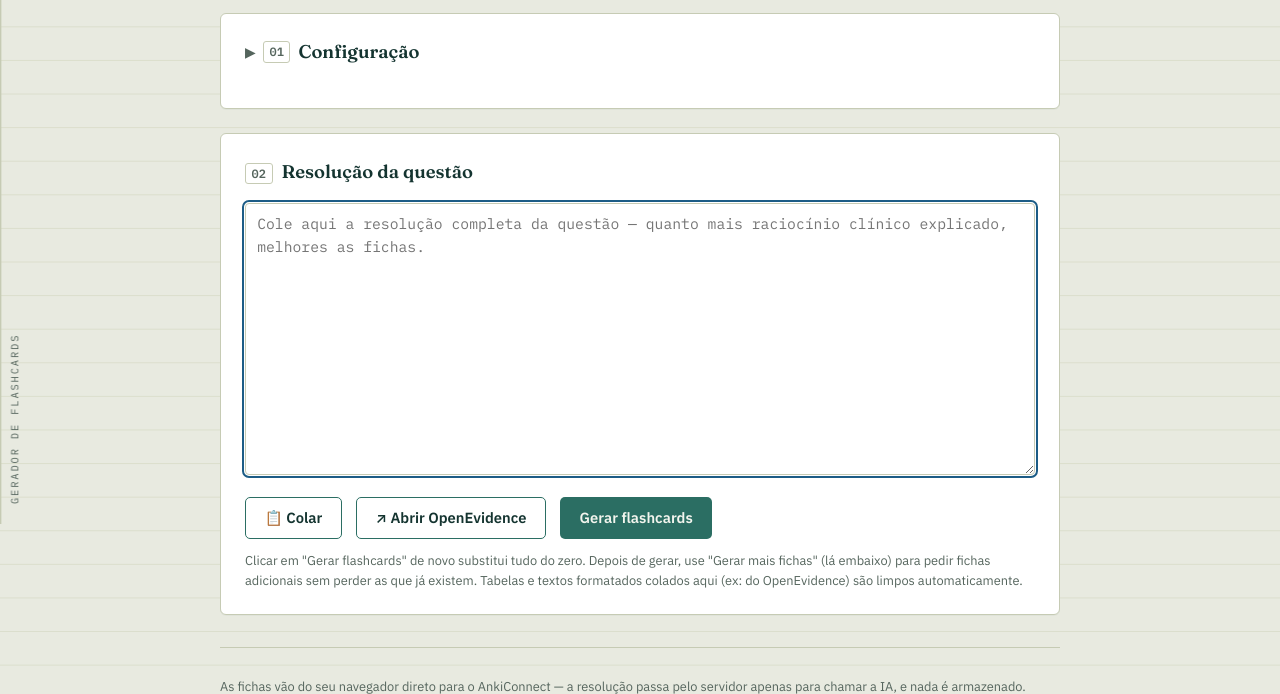
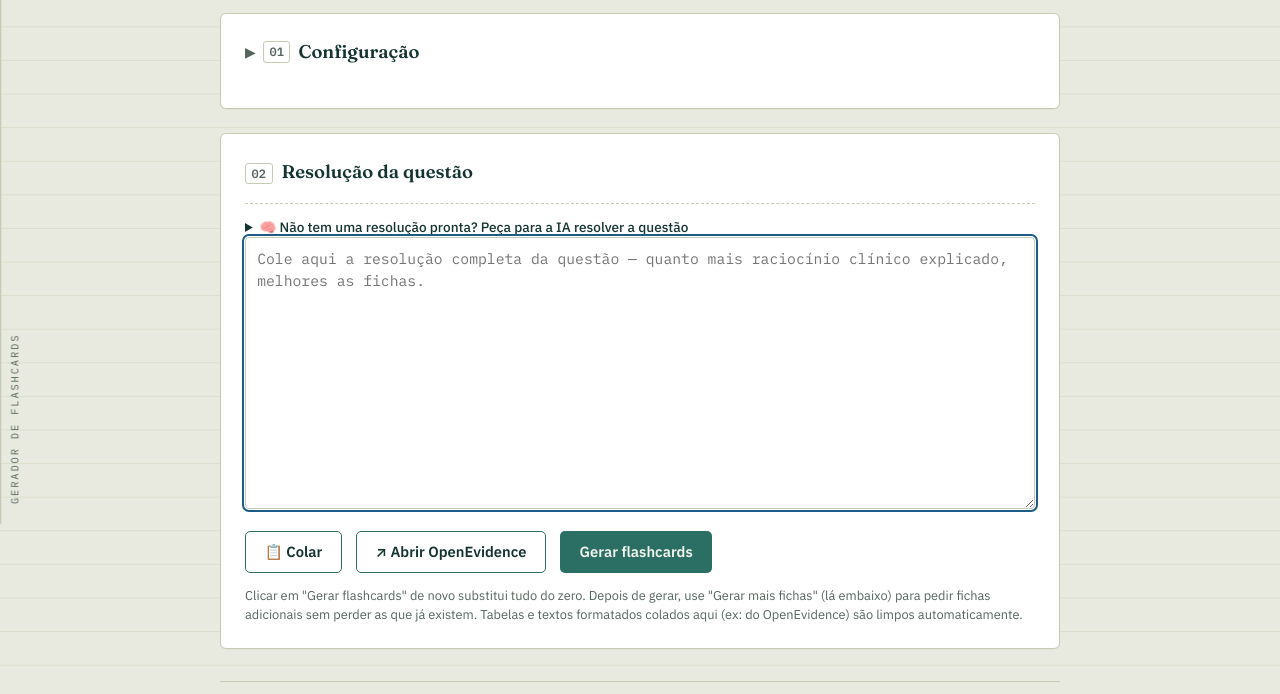
Before and after one commit to francescoconsonni/francards, a Flask app: page / in a window 1280 px wide. Shown: the part 276-970 px from the top of the page. Run offline with Flask 3, Linux system fonts and the light colour scheme; some libraries are stand-ins or nearby versions.

Commit message:
index.html

```diff
--- a/templates/index.html
+++ b/templates/index.html
@@ -87,6 +87,32 @@
 
     <section class="panel" id="inputPanel">
       <h2 class="panel-title"><span class="idx">02</span> Resolução da questão</h2>
+
+      <details class="advanced resolve-details">
+        <summary>🧠 Não tem uma resolução pronta? Peça para a IA resolver a questão</summary>
+        <div class="resolve-body">
+          <p class="hint">Usa o mesmo provedor e a mesma chave de API configurados na seção 01 acima.</p>
+          <label class="field">
+            <span>Cole aqui o enunciado da questão (com alternativas, se houver)</span>
+            <textarea id="questaoInput" rows="6" placeholder="Cole o enunciado completo da questão, incluindo as alternativas…"></textarea>
+          </label>
+          <div class="actions">
+            <button id="resolveBtn" class="btn-secondary" type="button">Pedir resolução à IA</button>
+            <span id="resolveStatus" class="inline-status" role="status" aria-live="polite"></span>
+          </div>
+
+          <div id="resolveResultWrap" class="resolve-result-wrap" hidden>
+            <label class="field">
+              <span>Resolução gerada — revise antes de usar</span>
+              <textarea id="resolveResult" rows="8"></textarea>
+            </label>
+            <div class="actions">
+              <button id="useResolutionBtn" class="btn-primary" type="button">Usar esta resolução ↓</button>
+            </div>
+          </div>
+        </div>
+      </details>
+
       <textarea id="resolucao" rows="11" placeholder="Cole aqui a resolução completa da questão — quanto mais raciocínio clínico explicado, melhores as fichas."></textarea>
       <div class="actions">
         <button id="pasteBtn" class="btn-secondary" type="button">📋 Colar</button>
```
